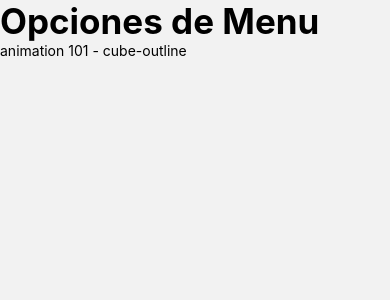
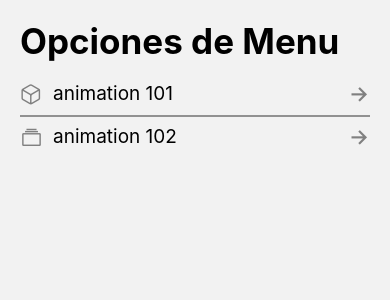
Before and after one commit to TomasAybar/components-RN, a React Native app: screen /HomeScreen in a window 390 px wide. Shown: the top 300 px of the page. Built offline with nearby package versions, Linux system fonts and the light colour scheme.

Commit message:
feat: flatlist

```diff
--- /dev/null
+++ b/src/components/FlatListMenuItem.tsx
@@ -0,0 +1,37 @@
+import React from 'react'
+import { Text, View, StyleSheet } from 'react-native'
+import { MenuItem } from '../interfaces/appInterfaces'
+import { Ionicons } from '@expo/vector-icons'
+import { TouchableOpacity } from 'react-native-gesture-handler'
+
+interface Props {
+	menuItem: MenuItem
+}
+
+export const FlatListMenuItem = ({ menuItem }: Props) => {
+	return (
+		<TouchableOpacity activeOpacity={0.6}>
+			<View style={styles.container}>
+				<Ionicons name={menuItem.icon} size={23} color='gray' />
+
+				<Text style={styles.itemText}>{menuItem.name}</Text>
+				<View
+					style={{
+						flex: 1,
+					}}
+				/>
+				<Ionicons name='arrow-forward-outline' size={23} color='gray' />
+			</View>
+		</TouchableOpacity>
+	)
+}
+
+const styles = StyleSheet.create({
+	container: {
+		flexDirection: 'row',
+	},
+	itemText: {
+		marginLeft: 10,
+		fontSize: 19,
+	},
+})
--- /dev/null
+++ b/src/interfaces/appInterfaces.tsx
@@ -0,0 +1,5 @@
+export interface MenuItem {
+	name: string
+	icon: string
+	component: string
+}
--- a/src/screens/HomeScreen.tsx
+++ b/src/screens/HomeScreen.tsx
@@ -2,48 +2,54 @@ import React from 'react'
 import { FlatList, StyleSheet, Text, View } from 'react-native'
 import { Ionicons } from '@expo/vector-icons'
 import { styles } from '../theme/appTheme'
+import { useSafeAreaInsets } from 'react-native-safe-area-context'
+import { MenuItem } from '../interfaces/appInterfaces'
+import { FlatListMenuItem } from '../components/FlatListMenuItem'
 
-interface MenuItem {
-	name: string
-	icon: string
-	component: string
-}
-
-const menuItems = [
+const menuItems: MenuItem[] = [
 	{
 		name: 'animation 101',
 		icon: 'cube-outline',
 		component: 'Animation101Screen',
 	},
+	{
+		name: 'animation 102',
+		icon: 'albums-outline',
+		component: 'Animation102Screen',
+	},
 ]
 
 export const HomeScreen = () => {
-	const renderMenuItem = (menuItem: MenuItem) => {
-		return (
-			<View>
-				<Text>
-					{menuItem.name} - {menuItem.icon}
-				</Text>
-			</View>
-		)
-	}
+	const { top } = useSafeAreaInsets()
 
 	const renderListHeader = () => {
 		return (
-			<View>
+			<View style={{ marginTop: top + 20, marginBottom: 20 }}>
 				<Text style={styles.title}>Opciones de Menu</Text>
 			</View>
 		)
 	}
 
+	const itemSeparator = () => {
+		return (
+			<View
+				style={{
+					borderWidth: 1,
+					opacity: 0.4,
+					marginVertical: 8,
+				}}
+			/>
+		)
+	}
+
 	return (
-		<View style={{ flex: 1 }}>
-			<Text style={styles.title}>Opciones de Menu</Text>
-
+		<View style={{ flex: 1, ...styles.globalMargin }}>
 			<FlatList
 				data={menuItems}
-				renderItem={({ item }) => renderMenuItem(item)}
+				renderItem={({ item }) => <FlatListMenuItem menuItem={item} />}
 				keyExtractor={(item) => item.name}
+				ListHeaderComponent={renderListHeader}
+				ItemSeparatorComponent={itemSeparator} // aparece entre los items
 			/>
 		</View>
 	)
--- a/src/theme/appTheme.tsx
+++ b/src/theme/appTheme.tsx
@@ -5,4 +5,7 @@ export const styles = StyleSheet.create({
 		fontSize: 35,
 		fontWeight: 'bold',
 	},
+	globalMargin: {
+		marginHorizontal: 20,
+	},
 })
```
